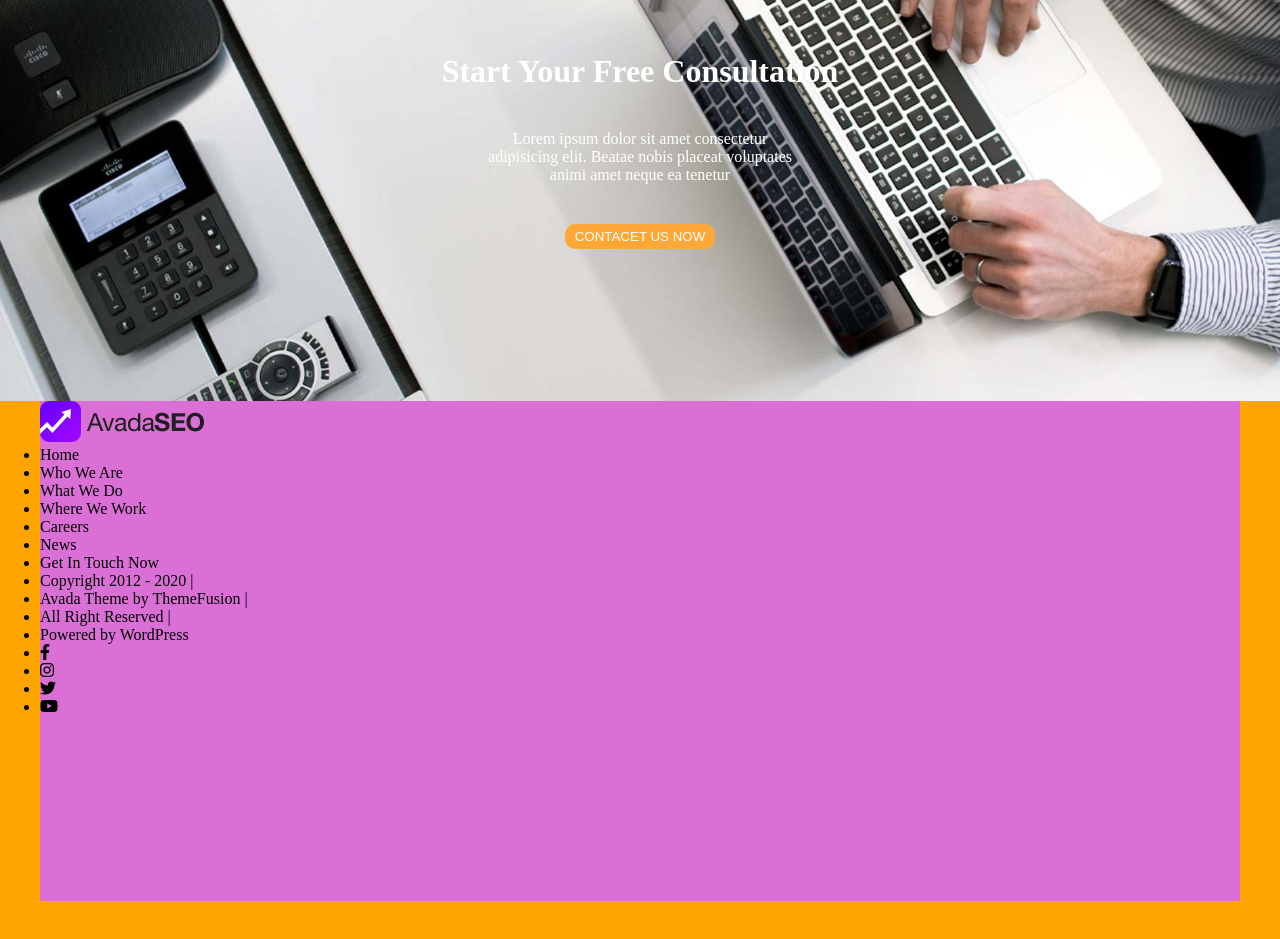
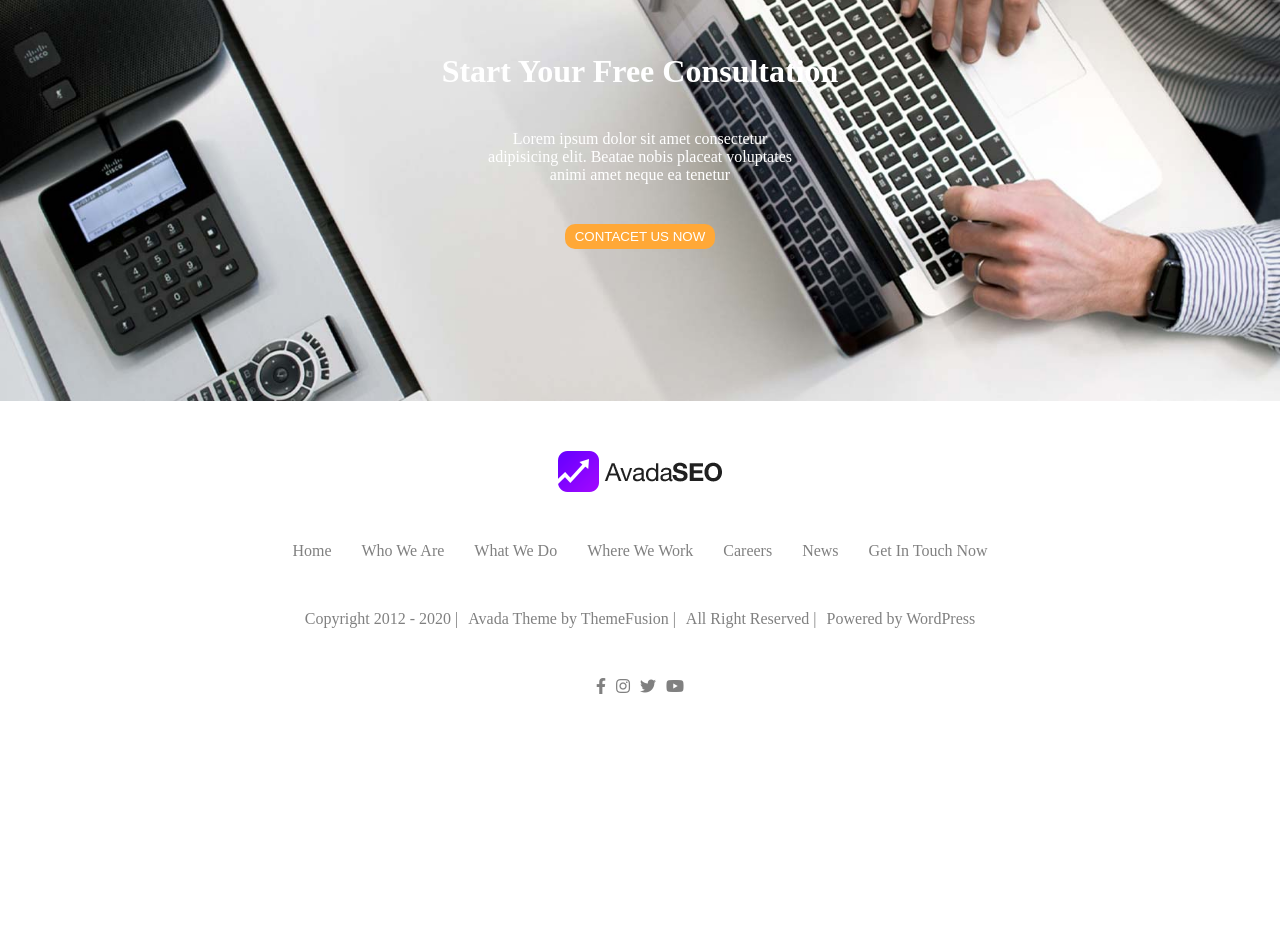
Before and after one commit to GiuseppeColucci/proj-html-vuejs, a website with bundled scripts: page index.html in a window 1280 px wide. Shown: the part 6029-6968 px from the top of the page. After the commit the page ends 6775 px from the top, so only its background shows below. Built offline with nearby package versions, Linux system fonts and the light colour scheme.

Commit message:
finito! manca solo un re-fact!

```diff
--- a/src/app.scss
+++ b/src/app.scss
@@ -393,11 +393,68 @@
 }
 //footer
 .footer-container{
-    height: 700px;
-    background-color: orange;
+   color: gray;
     .footer-container-center{
-        height: 500px;
-        background-color: orchid;
+
         @include container-center;
+        .footer-logo{
+            display: flex;
+            justify-content: center;
+            margin: 50px;
+
+             ul{
+                display: flex;
+                list-style: none;
+                li{
+                    margin: 0 15px;
+                    cursor: pointer;
+                }
+            }
+        }
+        .footer-nav{
+            display: flex;
+            justify-content: center;
+            margin: 50px;
+             ul{
+                display: flex;
+                list-style: none;
+                li{
+                    margin: 0 15px;
+                    cursor: pointer;
+                }
+                li:hover{
+                    color: $HoverOrange;
+
+                }
+            }
+        }
+        .footer-copy{
+            display: flex;
+            justify-content: center;
+            margin: 50px;
+
+            ul{
+                display: flex;
+                list-style: none;
+                li{
+                    margin: 0 5px;
+                    cursor: pointer;
+                }
+            }
+        }
+        .footer-social{
+            display: flex;
+            justify-content: center;
+            margin: 50px;
+
+             ul{
+                display: flex;
+                list-style: none;
+                li{
+                    margin: 0 5px;
+                    cursor: pointer;
+                }
+            }
+        }
     }
 }
```
Also changed, not shown: dist/app.css.
